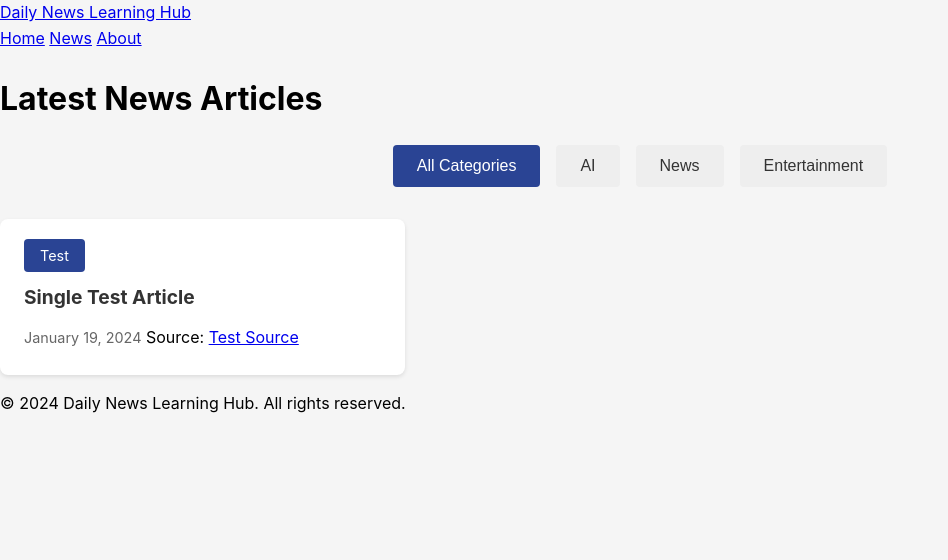
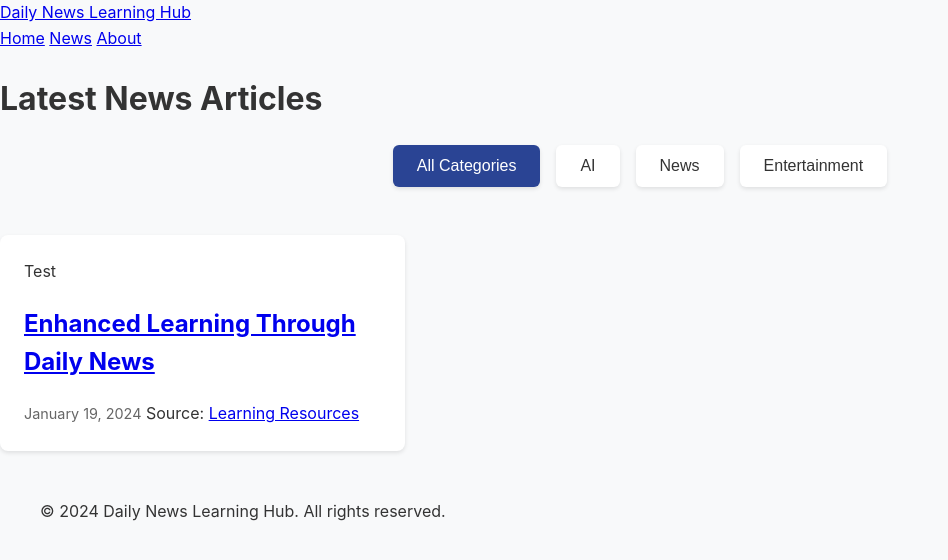
Before and after one commit to SKYEMINMIN/daily-news-learning, a Jekyll site: the page built from news.md, in a window 1280 px wide. Shown: the top 560 px of the page, without its empty margins (0-948 px from the left). Built offline with Jekyll 4.4.1, drawn with Linux system fonts in a browser that asks for light colours.

Commit message:
Unified design system for news pages and articles

```diff
--- a/_posts/2024-01-19-single-test-article.md
+++ b/_posts/2024-01-19-single-test-article.md
@@ -1,14 +1,57 @@
 ---
 layout: post
-title: "Single Test Article"
+title: "Enhanced Learning Through Daily News"
 category: Test
 date: 2024-01-19
-source: "Test Source"
+source: "Learning Resources"
 source_url: "#"
+excerpt: "Explore how daily news reading can improve language skills and knowledge acquisition through structured learning approaches."
+vocabulary:
+  - term: "acquisition"
+    definition: "The process of learning or gaining something"
+    example: "Knowledge acquisition through daily news reading is an effective learning method"
+  - term: "structured"
+    definition: "Arranged according to a pattern or plan"
+    example: "A structured learning approach helps improve retention"
+discussion_questions:
+  - "How can daily news reading improve your language skills?"
+  - "What strategies do you use to remember new vocabulary from news articles?"
+  - "How does understanding current events help with language learning?"
 ---
 
-This is a single test article to verify the system functionality.
+## The Power of Daily News Learning
 
-## Test Content
+Daily news reading is an effective way to improve both language skills and general knowledge. This article explores the benefits and methods of learning through news content.
 
-This is some test content to verify that the article displays correctly.
+### Benefits of News-Based Learning
+
+1. **Real-World Context**
+   - Authentic language usage
+   - Current and relevant content
+   - Cultural understanding
+
+2. **Vocabulary Development**
+   - Natural word acquisition
+   - Contextual learning
+   - Regular exposure to new terms
+
+### Effective Learning Strategies
+
+1. **Active Reading**
+   - Highlight key terms
+   - Take notes
+   - Summarize main points
+
+2. **Vocabulary Focus**
+   - Create word lists
+   - Use new terms in sentences
+   - Review regularly
+
+## Implementation Tips
+
+- Read articles at your level
+- Focus on topics of interest
+- Practice regular review
+- Engage in discussions
+
+This test article demonstrates the format and features of our learning-focused news system.
--- a/assets/css/style.css
+++ b/assets/css/style.css
@@ -1,82 +1,105 @@
 /* Base styles */
+:root {
+    --primary-color: #2a4494;
+    --secondary-color: #f8f9fa;
+    --text-color: #333;
+    --light-text: #666;
+    --border-color: #eee;
+    --card-shadow: 0 2px 4px rgba(0,0,0,0.1);
+    --spacing-unit: 1rem;
+}
+
 body {
     font-family: -apple-system, BlinkMacSystemFont, "Segoe UI", Roboto, Arial, sans-serif;
     line-height: 1.6;
     margin: 0;
     padding: 0;
-    background-color: #f5f5f5;
+    background-color: var(--secondary-color);
+    color: var(--text-color);
 }
 
-/* News container */
-.news-container {
+.container {
     max-width: 1200px;
     margin: 0 auto;
-    padding: 2rem 20px;
+    padding: calc(var(--spacing-unit) * 2);
 }
 
-.news-container h1 {
+/* Page Header */
+.page-header {
     text-align: center;
-    color: #333;
-    margin-bottom: 2rem;
-    font-size: 2rem;
+    margin-bottom: calc(var(--spacing-unit) * 3);
 }
 
-/* Category filters */
+.page-header h1 {
+    font-size: 2.5rem;
+    color: var(--primary-color);
+    margin-bottom: var(--spacing-unit);
+}
+
+.header-description {
+    color: var(--light-text);
+    font-size: 1.1rem;
+}
+
+/* Category Filters */
 .category-filters {
     display: flex;
     justify-content: center;
-    gap: 1rem;
-    margin-bottom: 2rem;
+    gap: var(--spacing-unit);
+    margin-bottom: calc(var(--spacing-unit) * 3);
 }
 
 .filter-btn {
     padding: 0.75rem 1.5rem;
     border: none;
-    border-radius: 4px;
-    background-color: #eee;
-    color: #333;
+    border-radius: 6px;
+    background-color: white;
+    color: var(--text-color);
     cursor: pointer;
     font-size: 1rem;
     transition: all 0.3s ease;
+    box-shadow: var(--card-shadow);
 }
 
 .filter-btn:hover {
-    background-color: #ddd;
+    transform: translateY(-2px);
 }
 
 .filter-btn.active {
-    background-color: #2a4494;
+    background-color: var(--primary-color);
     color: white;
 }
 
-/* Articles grid */
+/* Articles Grid */
 .articles-grid {
     display: grid;
     grid-template-columns: repeat(auto-fill, minmax(300px, 1fr));
-    gap: 2rem;
+    gap: calc(var(--spacing-unit) * 2);
 }
 
 .article-card {
     background: white;
     border-radius: 8px;
-    padding: 1.5rem;
-    box-shadow: 0 2px 4px rgba(0,0,0,0.1);
+    padding: calc(var(--spacing-unit) * 1.5);
+    box-shadow: var(--card-shadow);
     transition: transform 0.3s ease;
+    display: flex;
+    flex-direction: column;
 }
 
 .article-card:hover {
     transform: translateY(-5px);
 }
 
-.article-header {
+.article-card-header {
     display: flex;
     justify-content: space-between;
     align-items: center;
-    margin-bottom: 1rem;
+    margin-bottom: var(--spacing-unit);
 }
 
-.article-category {
-    background-color: #2a4494;
+.category-tag {
+    background-color: var(--primary-color);
     color: white;
     padding: 0.5rem 1rem;
     border-radius: 4px;
@@ -84,31 +107,158 @@
 }
 
 .article-date {
-    color: #666;
+    color: var(--light-text);
     font-size: 0.9rem;
 }
 
-.article-title {
-    margin: 0.8rem 0;
-    font-size: 1.2rem;
+.article-card-title {
+    margin: 0 0 var(--spacing-unit);
+    font-size: 1.3rem;
+    line-height: 1.4;
 }
 
-.article-title a {
-    color: #333;
+.article-card-title a {
+    color: var(--text-color);
     text-decoration: none;
+    transition: color 0.3s ease;
 }
 
-.article-title a:hover {
-    color: #2a4494;
+.article-card-title a:hover {
+    color: var(--primary-color);
 }
 
-/* Responsive design */
+.article-excerpt {
+    color: var(--light-text);
+    font-size: 0.95rem;
+    margin-bottom: var(--spacing-unit);
+}
+
+.article-card-footer {
+    margin-top: auto;
+    padding-top: var(--spacing-unit);
+    border-top: 1px solid var(--border-color);
+}
+
+.read-more {
+    color: var(--primary-color);
+    text-decoration: none;
+    font-weight: 500;
+    transition: opacity 0.3s ease;
+}
+
+.read-more:hover {
+    opacity: 0.8;
+}
+
+/* Article Page Styles */
+.article-container {
+    max-width: 800px;
+    margin: calc(var(--spacing-unit) * 2) auto;
+    padding: 0 calc(var(--spacing-unit) * 2);
+}
+
+.article {
+    background: white;
+    border-radius: 8px;
+    padding: calc(var(--spacing-unit) * 2);
+    box-shadow: var(--card-shadow);
+}
+
+.article-header {
+    margin-bottom: calc(var(--spacing-unit) * 2);
+    padding-bottom: var(--spacing-unit);
+    border-bottom: 1px solid var(--border-color);
+}
+
+.article-content {
+    font-size: 1.1rem;
+    line-height: 1.7;
+}
+
+.article-content h2 {
+    color: var(--primary-color);
+    margin: calc(var(--spacing-unit) * 2) 0 var(--spacing-unit);
+}
+
+.article-content h3 {
+    color: var(--text-color);
+    margin: calc(var(--spacing-unit) * 1.5) 0 var(--spacing-unit);
+}
+
+/* Vocabulary Section */
+.vocabulary-section {
+    margin-top: calc(var(--spacing-unit) * 3);
+    padding-top: calc(var(--spacing-unit) * 2);
+    border-top: 1px solid var(--border-color);
+}
+
+.vocabulary-list {
+    display: grid;
+    gap: calc(var(--spacing-unit) * 1.5);
+    margin-top: var(--spacing-unit);
+}
+
+.vocabulary-item {
+    background: var(--secondary-color);
+    padding: calc(var(--spacing-unit) * 1.5);
+    border-radius: 6px;
+}
+
+/* Discussion Section */
+.discussion-section {
+    margin-top: calc(var(--spacing-unit) * 3);
+    padding-top: calc(var(--spacing-unit) * 2);
+    border-top: 1px solid var(--border-color);
+}
+
+.discussion-questions {
+    list-style-type: none;
+    padding: 0;
+}
+
+.discussion-questions li {
+    margin-bottom: var(--spacing-unit);
+    padding: var(--spacing-unit);
+    background: var(--secondary-color);
+    border-radius: 6px;
+}
+
+/* Navigation */
+.back-to-news {
+    display: inline-block;
+    color: var(--primary-color);
+    text-decoration: none;
+    font-weight: 500;
+    margin-top: calc(var(--spacing-unit) * 2);
+}
+
+/* Responsive Design */
 @media (max-width: 768px) {
-    .articles-grid {
-        grid-template-columns: 1fr;
+    .container {
+        padding: var(--spacing-unit);
+    }
+
+    .page-header h1 {
+        font-size: 2rem;
     }
 
     .category-filters {
         flex-wrap: wrap;
     }
+
+    .filter-btn {
+        width: calc(50% - var(--spacing-unit));
+    }
+
+    .articles-grid {
+        grid-template-columns: 1fr;
+    }
+
+    .article-container {
+        padding: 0 var(--spacing-unit);
+    }
+
+    .article {
+        padding: var(--spacing-unit);
+    }
 }
```
Also changed, not shown: news/index.html (+17 -6 lines).
